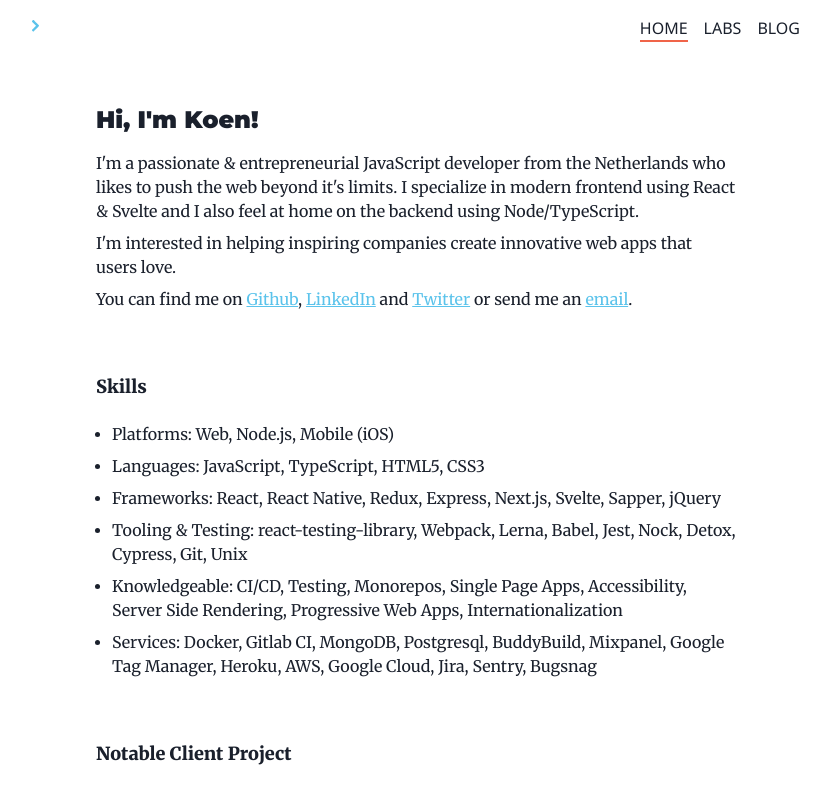
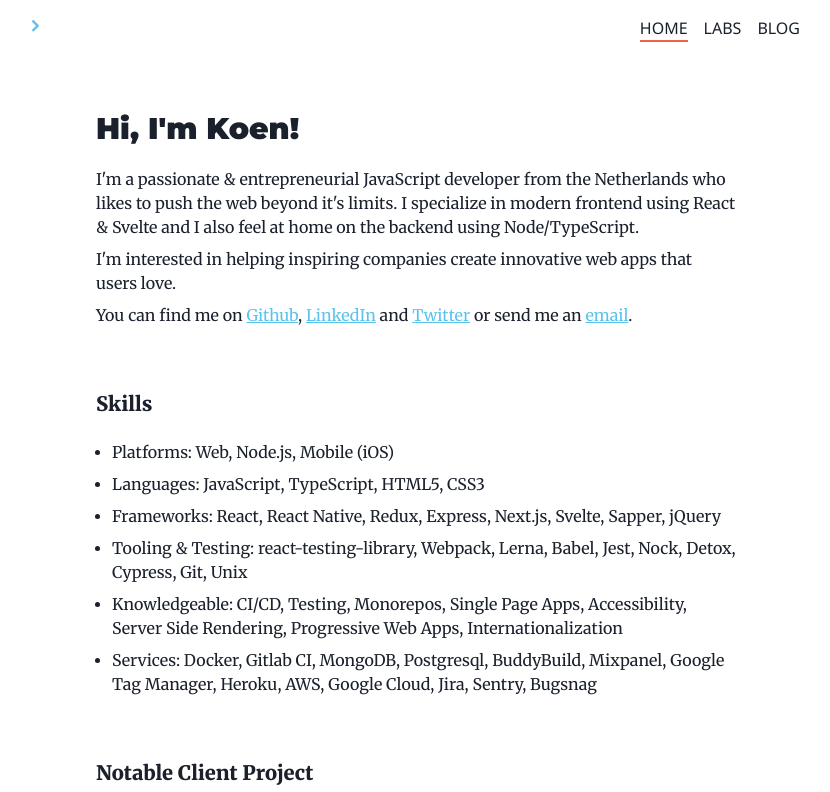
Before and after one commit to vnglst/koenvangilst.nl, a Next.js app: page / in a window 1280 px wide. Shown: the top 792 px of the page, without its empty margins (224-1054 px from the left). Built offline with nearby package versions, Linux system fonts and the light colour scheme.

Commit message:
fix() - h1 styling

```diff
--- a/styling/main.css
+++ b/styling/main.css
@@ -2,7 +2,9 @@
 @tailwind components;
 
 html {
-  @apply text-gray-900 antialiased leading-6;
+  @apply text-gray-900;
+  @apply antialiased;
+  @apply leading-6;
   text-rendering: geometricPrecision;
   font-family: "Merriweather", "Georgia", serif;
 }
@@ -22,12 +24,15 @@ h6 {
 }
 
 h1 {
-  @apply text-2xl font-black;
+  @apply text-3xl;
+  @apply font-black;
+  @apply my-5;
   font-family: "Montserrat", sans-serif;
 }
 
 h2 {
-  @apply text-lg font-black;
+  @apply text-xl;
+  @apply font-black;
 }
 
 h3 {
@@ -47,7 +52,8 @@ p {
 }
 
 a {
-  @apply text-kvg-blue underline;
+  @apply text-kvg-blue;
+  @apply underline;
 }
 
 .blink {
```
